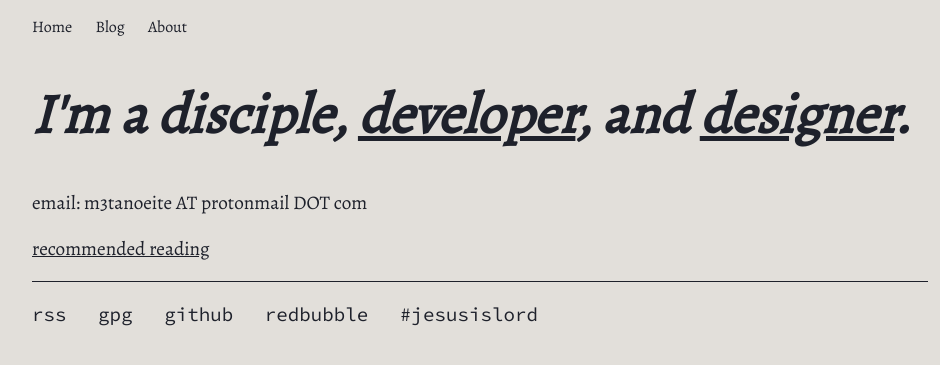
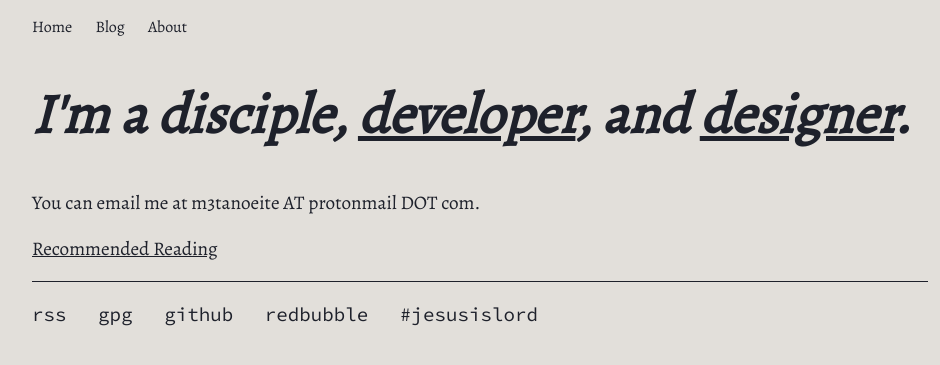
Before and after one commit to codyilardo/codyilardo.github.io, a Jekyll site: the page built from index.html, in a window 1280 px wide. Shown: the top 365 px of the page, without its empty margins (160-1100 px from the left). Built offline with Jekyll 4.4.1, drawn with Linux system fonts in a browser that asks for light colours.

Commit message:
styling mods text.............

```diff
--- a/css/main.css
+++ b/css/main.css
@@ -14,6 +14,7 @@ body {
     color: var(--text);
     margin: auto;
     width: 70%;
+    height: 70%;
     font-family: var(--font);
 }
 
@@ -21,7 +22,6 @@ body {
     font-family: var(--font);
     font-size: 3.5rem;
     font-style: italic;
-    font-weight: bold;
 }
 
 .p-mono {
--- a/index.html
+++ b/index.html
@@ -5,7 +5,7 @@ title: Cody's Homepage
 <div class="blurb">
 
 	<h1 class="hero-text">I'm a disciple, <a href="https://github.com/codyilardo">developer</a>, and <a href="https://www.redbubble.com/people/ilardocallig/shop">designer</a>.</h1>
-    <p class="p-mono">email: m3tanoeite AT protonmail DOT com</p>
-    <p class="p-mono"><a href="https://codyilardo.com/blog/2020/08/07/rec-reading">recommended reading</a></p>
+    <p class="p-mono">You can email me at m3tanoeite AT protonmail DOT com.</p>
+    <p class="p-mono"><a href="https://codyilardo.com/blog/2020/08/07/rec-reading">Recommended Reading</a></p>
 
 </div>
```
